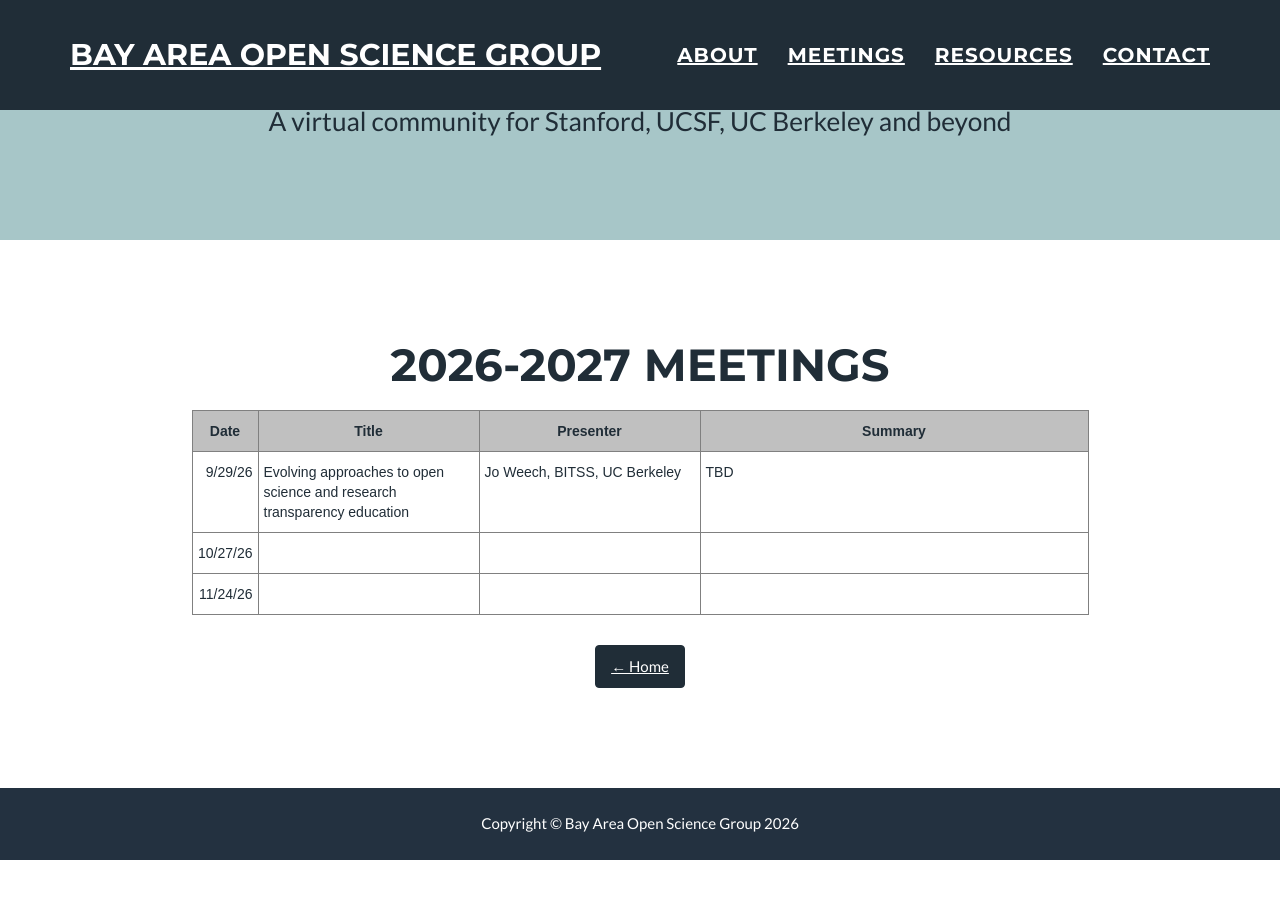
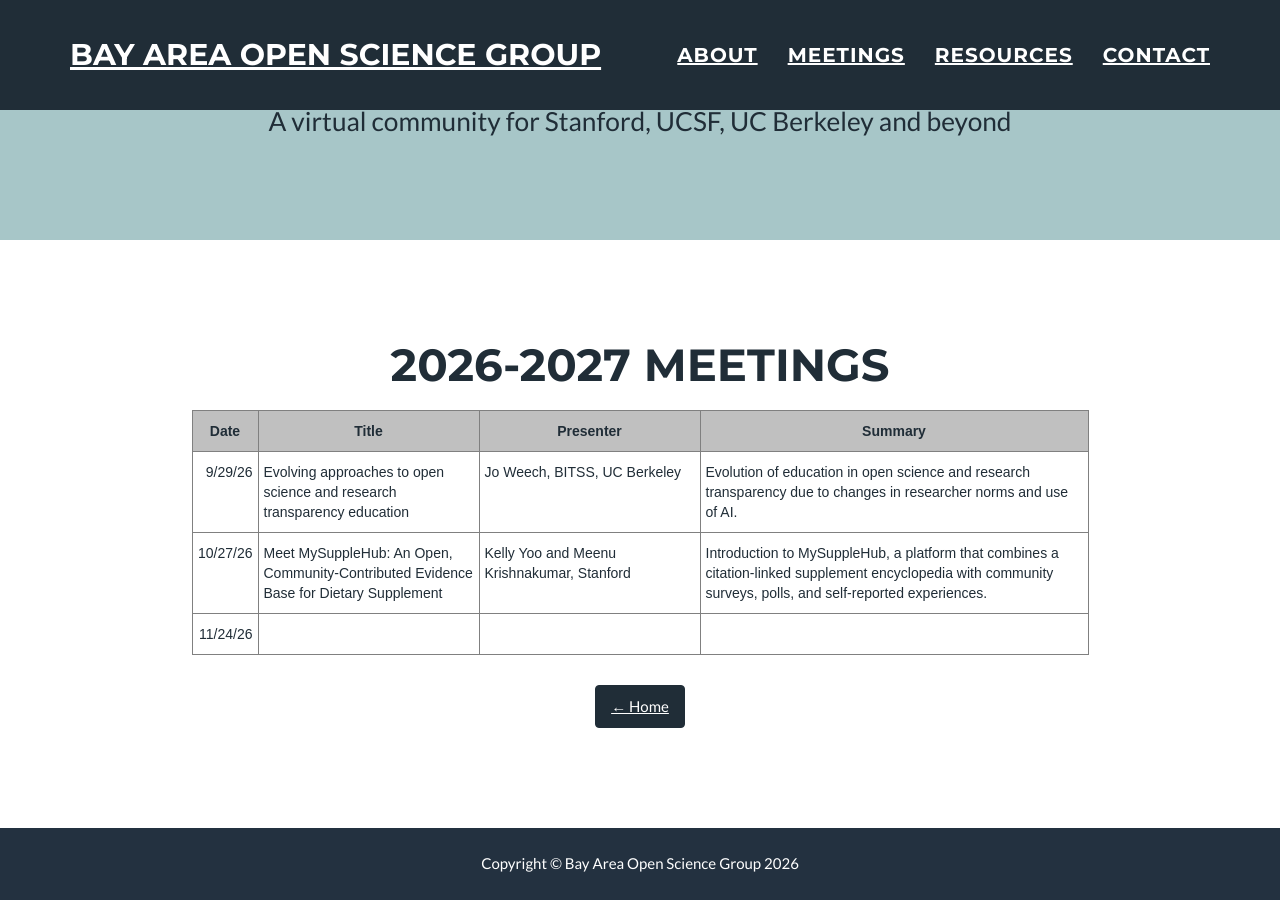
Before and after one commit to BayAreaOpenScienceGroup/BayAreaOpenScienceGroup.github.io, a Jekyll site: the page built from categories/past-meetings/_posts/2026-06-18-Past-Meetings-2026-2027.markdown, in a window 1280 px wide and 900 px high, scrolled down 525 px. Built offline with Jekyll 4.4.1, drawn with Linux system fonts in a browser that asks for light colours; nearby versions of some CDN libraries; library files that are not in the unit come from our copies; before the commit the page ends 1385 px from its top, so only the background shows below that.

Commit message:
october updates

```diff
--- a/_includes/meetings.html
+++ b/_includes/meetings.html
@@ -16,6 +16,10 @@
 <h4>September 29, 2026 (note: 5th Tuesday!) - <a href="https://ucsf.zoom.us/meeting/register/pZMj9280Q8KNFzX9Gx-AzA#/registration">Zoom Registration</a></h4>
 <h5>Evolving approaches to open science and research transparency education</h5>
 <p style="padding-left: 40px;">This month we are joined by Jo Weech, Research Transparency Program Manager at the Berkeley Initiative for Transparency in the Social Sciences <a href="https://www.bitss.org">BITSS</a>. Jo supports teams working on academic forecasting, evidence aggregation, and reporting in economics. In addition to its research projects, BITSS hosts an annual conference and course on research transparency. Her presentation for the September meeting will be on how education in open science and research transparency has evolved due to changes in researcher norms and use of AI.</p>
+
+<h4>October 27, 2026 - <a href="https://ucsf.zoom.us/meeting/register/lsfwtMaLQ-Su_iw1oVQ4xw#/registration">Zoom Registration</a></h4>
+<h5>Meet MySuppleHub: An Open, Community-Contributed Evidence Base for Dietary Supplements</h5>
+<p style="padding-left: 40px;">This month we are joined by Kelly Yoo and Meenu Krishnakumar from Stanford, who will discuss their work on <a href="https://mysupplehub.org/#/">MySuppleHub</a>. Over half of US adults use dietary supplements, yet the evidence supporting many products remains fragmented, uneven in quality, and often influenced by industry funding. MySuppleHub, developed by the Snyder Lab in the Department of Genetics at Stanford, approaches this problem as an open science opportunity. The platform combines a citation-linked supplement encyclopedia with community surveys, polls, and self-reported experiences, creating a shared evidence base in which participants can both contribute their experiences and benefit from a growing body of accessible, evidence-informed information.</p>
 
 
         <h3>Past Meetings</h3>
--- a/categories/past-meetings/_posts/2026-06-18-Past-Meetings-2026-2027.markdown
+++ b/categories/past-meetings/_posts/2026-06-18-Past-Meetings-2026-2027.markdown
@@ -38,13 +38,13 @@ permalink: /past-meetings/2026-2027-meetings/
     <td class="tg-dvpl">9/29/26</td>
     <td class="tg-0pky">Evolving approaches to open science and research transparency education</td>
     <td class="tg-0pky">Jo Weech, BITSS, UC Berkeley</td>
-    <td class="tg-0pky">TBD</td>
+    <td class="tg-0pky">Evolution of education in open science and research transparency due to changes in researcher norms and use of AI.</td>
   </tr>
   <tr>
     <td class="tg-dvpl">10/27/26</td>
-    <td class="tg-0pky"></td>
-    <td class="tg-0pky"></td>
-    <td class="tg-0pky"></td>
+    <td class="tg-0pky">Meet MySuppleHub: An Open, Community-Contributed Evidence Base for Dietary Supplement</td>
+    <td class="tg-0pky">Kelly Yoo and Meenu Krishnakumar, Stanford</td>
+    <td class="tg-0pky">Introduction to MySuppleHub, a platform that combines a citation-linked supplement encyclopedia with community surveys, polls, and self-reported experiences.</td>
   </tr>
     <tr>
     <td class="tg-dvpl">11/24/26</td>
```
